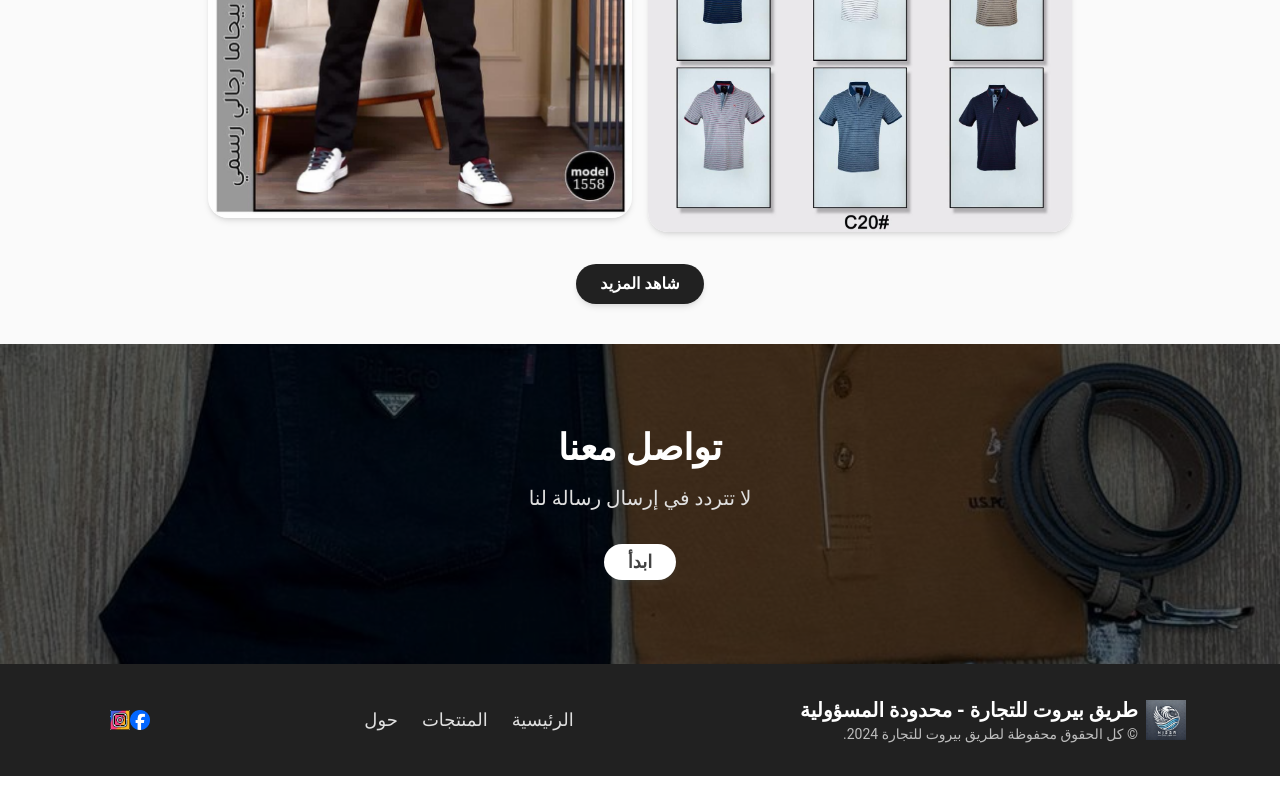
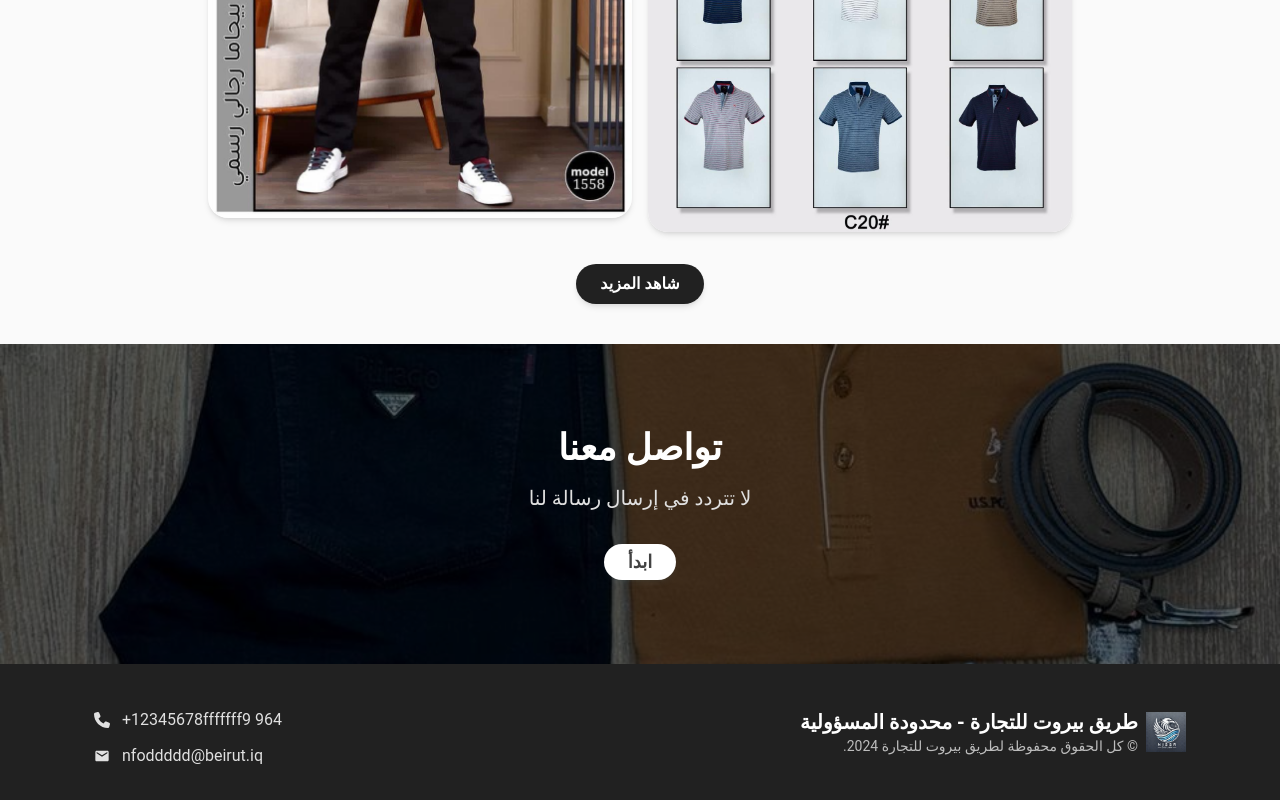
Before and after one commit to IqDevHose/beirut-road-company, a React (Vite) app: page / in a window 1280 px wide. Shown: the part 1894-2694 px from the top of the page. Before the commit the page ends 2670 px from the top, so only its background shows below. Built offline with nearby package versions, Linux system fonts and the light colour scheme.

Commit message:
ff
edit footer and navbar

```diff
--- a/package.json
+++ b/package.json
@@ -14,6 +14,7 @@
     "lucide-react": "^0.446.0",
     "react": "^18.3.1",
     "react-dom": "^18.3.1",
+    "react-icons": "^5.3.0",
     "react-responsive-masonry": "^2.3.0",
     "react-router-dom": "^6.26.2"
   },
--- a/src/components/Footer.jsx
+++ b/src/components/Footer.jsx
@@ -1,6 +1,7 @@
 import React from "react";
 import { Link } from "react-router-dom";
-
+import { MdEmail } from "react-icons/md";
+import { FaPhone } from "react-icons/fa6";
 const Footer = () => {
   return (
     <footer className="bg-gray-900 text-gray-300 py-8">
@@ -12,60 +13,30 @@ const Footer = () => {
             alt="Nissr Dijlah Logo"
             className="w-10 h-10 object-cover"
           />
-          <div >
-            <h3 className="text-xl font-bold text-white mr-2">طريق بيروت للتجارة - محدودة المسؤولية</h3>
+          <div>
+            <h3 className="text-xl font-bold text-white mr-2">
+              طريق بيروت للتجارة - محدودة المسؤولية
+            </h3>
             <p className="text-sm text-gray-400 mr-2">
               &copy; كل الحقوق محفوظة لطريق بيروت للتجارة 2024.
             </p>
           </div>
         </div>
 
-        {/* Middle Section - Navigation Links */}
-        <div className="flex gap-x-6 ">
-          <Link
-            to="/"
-            className="text-lg hover:text-white transition-colors duration-200"
-          >
-            الرئيسية
-          </Link>
 
-          <Link
-            to="/gallery"
-            className="text-lg hover:text-white transition-colors duration-200"
-          >
-            المنتجات
-          </Link>
 
-          <Link
-            to="/about"
-            className="text-lg hover:text-white transition-colors duration-200"
-          >
-            حول
-          </Link>
-        </div>
+        <div className="flex  flex-col items-end">
+          <div className="flex items-center gap-3 mt-3 ">
+            <a href="tel:123456789 964+">12345678fffffff9 964+ </a>
+            <FaPhone />
+          </div>
 
-        {/* Right Section - Social Media Links */}
-        <div className="flex space-x-4">
-          <a
-            href="#"
-            className="hover:text-white transition-colors duration-200"
-          >
-            <img
-              src="/face.png"
-              alt="Facebook"
-              className="w-5 h-5 object-cover"
-            />
-          </a>
-          <a
-            href="#"
-            className="hover:text-white transition-colors duration-200"
-          >
-            <img
-              src="/insta.png"
-              alt="Instagram"
-              className="w-5 h-5 object-cover"
-            />
-          </a>
+          <div className="flex items-center gap-3 mt-3">
+            <a href="mailto:nfoddddd@beirut.iq">
+              <p>nfoddddd@beirut.iq</p>
+            </a>
+            <MdEmail />
+          </div>
         </div>
       </div>
     </footer>
--- a/src/components/MyNavbar.jsx
+++ b/src/components/MyNavbar.jsx
@@ -29,7 +29,7 @@ export function MyNavbar() {
   }, []);
 
   const navItems = [
-    { name: "الرئيسيه ", path: "/" },
+    { name: "الرئيسية ", path: "/" },
     { name: "المنتجات", path: "/gallery" },
     { name: "حول", path: "/about" },
 
@@ -37,13 +37,18 @@ export function MyNavbar() {
 
   return (
     <nav className="sticky top-0 z-10 bg-white/80 backdrop-blur-md shadow-sm">
-      <div className="max-w-7xl mx-auto px-4 sm:px-6 lg:px-8 py-2"> {/* Adjusted padding */}
+      {/* Adjusted padding */}
+      <div className="max-w-7xl mx-auto px-4 sm:px-6 lg:px-8 py-2">
         <div className="flex items-center justify-between h-20"> {/* Increased height */}
+
+
           <div className="flex items-center">
             <Link to="/" className="flex-shrink-0">
               <h1 className="text-3xl font-bold text-gray-900">Nissr Dijlah</h1> {/* Larger font */}
             </Link>
           </div>
+
+
           <div className="hidden md:block">
             {/* Increased space between items */}
             <div className="ml-10 flex items-baseline gap-6 ">
@@ -56,6 +61,8 @@ export function MyNavbar() {
             </div>
 
           </div>
+
+
           <div className="md:hidden">
             <button
               onClick={() => setIsOpen(!isOpen)}
--- a/src/pages/Home.jsx
+++ b/src/pages/Home.jsx
@@ -178,14 +178,14 @@ const Home = () => {
           >
             لا تتردد في إرسال رسالة لنا
           </Typography>
-          <Link to={"/contact"}>
+          <a href="mailto:nfoddddd@beirut.iq">
             <Button
               color="white"
               className="rounded-full hover:bg-gray-200 px-6 py-1 text-gray-800 font-semibold text-lg"
             >
               ابدأ
             </Button>
-          </Link>
+          </a>
         </div>
       </section>
 
```
Also changed, not shown: src/pages/About.jsx (+0 -11 lines), 1 other file (tests, documents, lock files or other folders).
